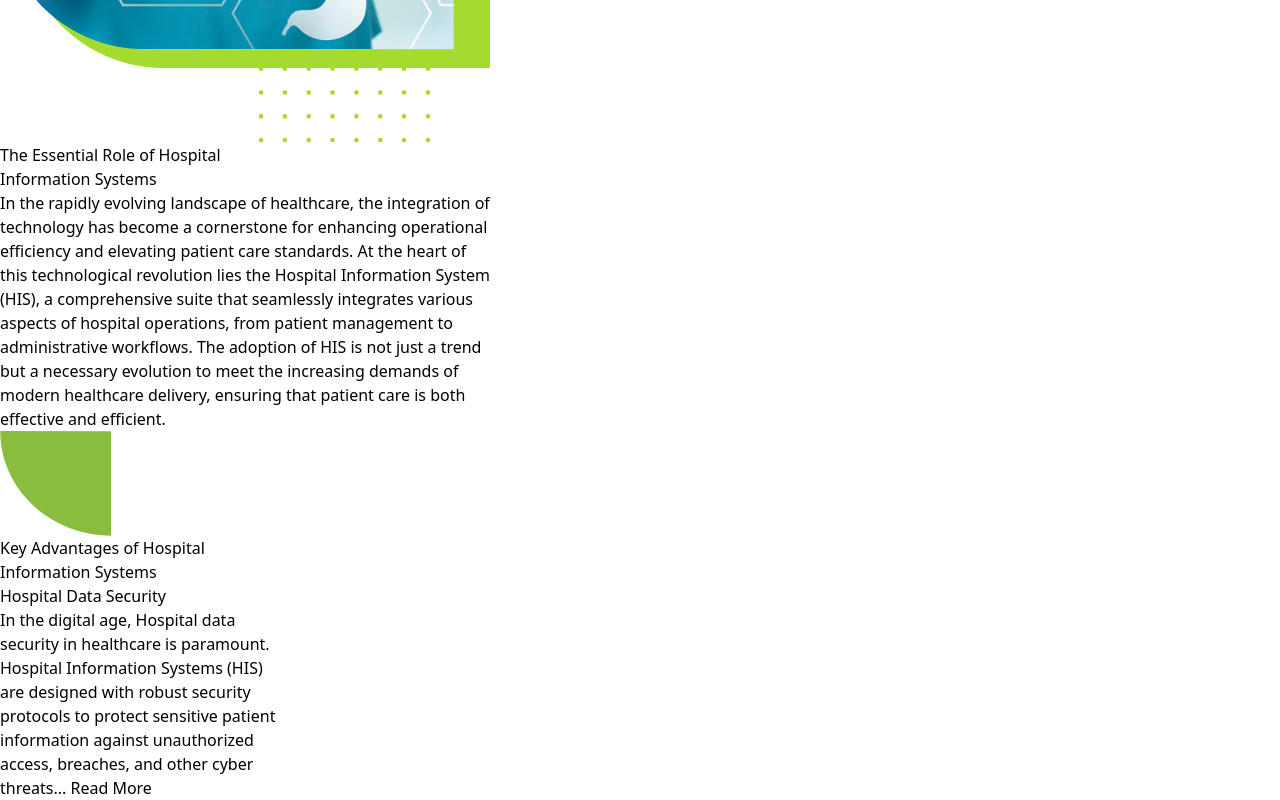
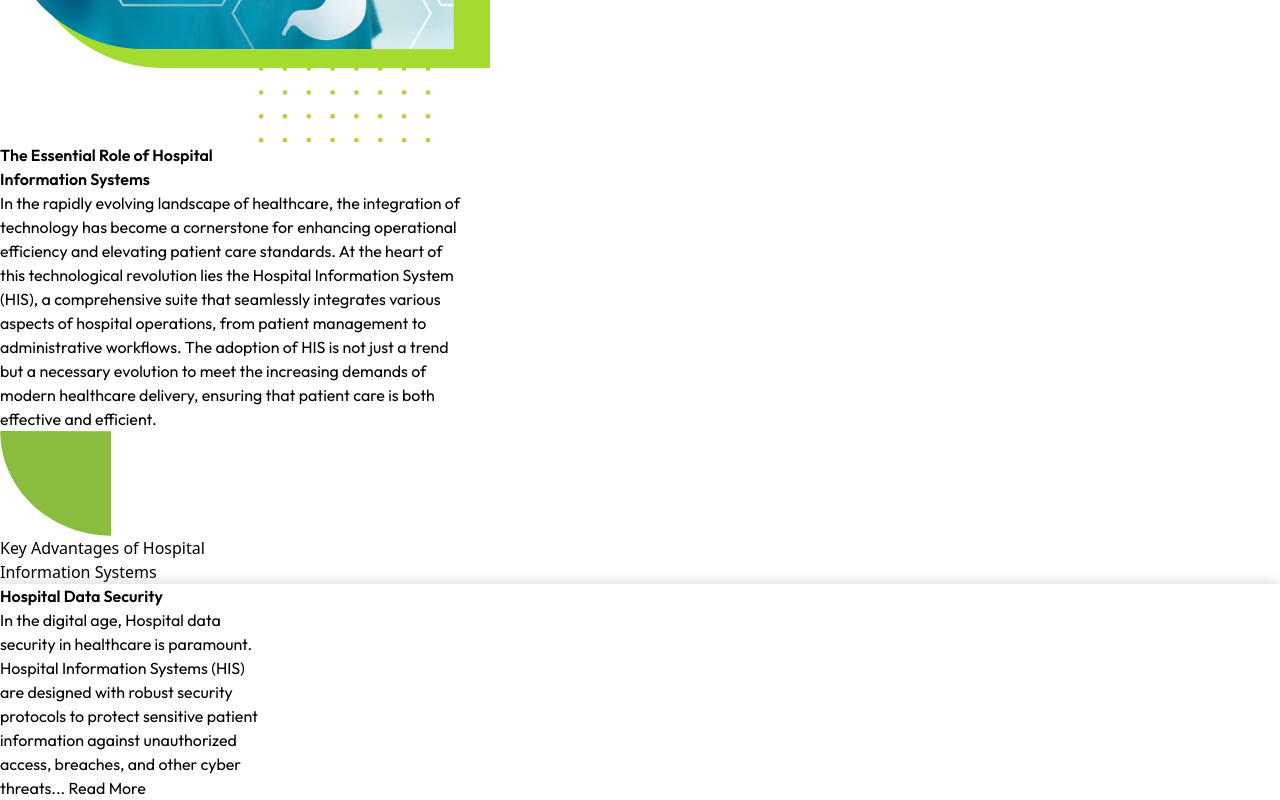
Before and after one commit to abdulhaseebss/i9, a React (Vite) app: page /interoperability in a window 1280 px wide. Shown: the part 838-1638 px from the top of the page. Built offline with nearby package versions, Linux system fonts and the light colour scheme.

Commit message:
section3

```diff
--- a/src/components/section2/Section2.jsx
+++ b/src/components/section2/Section2.jsx
@@ -1,6 +1,6 @@
 
 import vector from "../../assets/vector.png"
-import Group from "../../assets/Group 1321314912.png"
+import Group from "../../assets/Group1321314912.png"
 import Vector2 from "../../assets/vector2.svg"
 
 const Section2 = () => {
@@ -14,8 +14,8 @@ const Section2 = () => {
         <img className="w-[390px] h-[500px]" src={Group} alt=''/>
         </div>
         <div className="img-para text-wrap">
-          <p className="font-bold text-[36px] "><span className="text-[#8ABC3E]">The Essential Role </span> of Hospital <br/> Information Systems</p>
-          <p className="text-[18px] mt-14">In the rapidly evolving landscape of healthcare, the integration of <br/> technology has become a cornerstone for enhancing operational <br/> efficiency and elevating patient care standards. At the heart of <br/> this technological revolution lies the Hospital Information System <br/> (HIS), a comprehensive suite that seamlessly integrates various <br/> aspects of hospital operations, from patient management to <br/> administrative workflows. The adoption of HIS is not just a trend <br/> but a necessary evolution to meet the increasing demands of <br/> modern healthcare delivery, ensuring that patient care is both <br/> effective and efficient.
+          <p className="font-bold text-[36px] outfit"><span className="text-[#8ABC3E]">The Essential Role </span> of Hospital <br/> Information Systems</p>
+          <p className="text-[18px] mt-14 outfit-card">In the rapidly evolving landscape of healthcare, the integration of <br/> technology has become a cornerstone for enhancing operational <br/> efficiency and elevating patient care standards. At the heart of <br/> this technological revolution lies the Hospital Information System <br/> (HIS), a comprehensive suite that seamlessly integrates various <br/> aspects of hospital operations, from patient management to <br/> administrative workflows. The adoption of HIS is not just a trend <br/> but a necessary evolution to meet the increasing demands of <br/> modern healthcare delivery, ensuring that patient care is both <br/> effective and efficient.
         </p>
         </div>
     </div>
--- a/src/components/section3/Section3.jsx
+++ b/src/components/section3/Section3.jsx
@@ -6,9 +6,9 @@ const Section3 = () => {
         <p className="text-center font-bold text-[46px]"> <span className="text-[#8ABC3E]">Key Advantages </span>of Hospital <br/> Information Systems</p>
 
     </div>
-     <div className="card bg-slate-300 w-[300px] h-[2px] rounded-2xl ">
-     <p className="font-bold text-xl ml-5">Hospital Data Security</p>
-     <p className="mt-5 ml-5">In the digital age, Hospital data <br/> security in healthcare is paramount. <br/> Hospital Information Systems (HIS) <br/> are designed with robust security <br/> protocols to protect sensitive patient <br/> information against unauthorized <br/> access, breaches, and other cyber <br/> threats<span className="text-[#ff3434]">... Read More</span></p>
+     <div className="card bg-white w-[300px] p-2 py-5 rounded-xl">
+     <p className="font-bold text-xl ml-5 outfit">Hospital Data Security</p>
+     <p className="mt-5 ml-5 outfit-card">In the digital age, Hospital data <br/> security in healthcare is paramount. <br/> Hospital Information Systems (HIS) <br/> are designed with robust security <br/> protocols to protect sensitive patient <br/> information against unauthorized <br/> access, breaches, and other cyber <br/> threats<span className="text-[#ff3434]">... Read More</span></p>
      </div>
      </div>
   )
--- a/src/index.css
+++ b/src/index.css
@@ -9,3 +9,11 @@
     font-weight: 600;
     font-style: normal;
 }
+.outfit-card{
+    font-family: "Outfit", sans-serif;
+    font-optical-sizing: auto;
+    font-weight: 400;
+    font-style: normal;}
+.card{
+    box-shadow: 1px 1px 15px rgba(0, 0, 0, 0.197);
+}
--- a/src/screens/Interoperability.jsx
+++ b/src/screens/Interoperability.jsx
@@ -3,6 +3,60 @@ import Section3 from "../components/section3/Section3"
 
 
 const Interoperability = () => {
+
+const obj = [
+
+  {
+    heading:"Hospital Data Security",
+    headPara: "In the digital age, Hospital data security in healthcare is paramount. Hospital Information Systems (HIS) are designed with robust security protocols to protect sensitive patient information against unauthorized access, breaches, and other cyber threats... Read More"
+  },
+  {
+    heading: "Cost Reduction and Better Revenue Management in Hospital",
+    headPara: "One of the most significant advantages of implementing a Hospital Information System is the notable cost reduction it brings about. By automating routine tasks, reducing paperwork,... Read More"
+  },
+  {
+    heading: "Enhanced Patient Experience",
+    headPara: "HIS plays a crucial role in providing a better patient experience. From streamlined appointment scheduling to reduced waiting times and more personalized care, HIS makes the patient journey smoother and more satisfactory.The ability to access.. Read More"
+  },
+  {
+    heading: "Pharmacy and Inventory Management",
+    headPara: "HIS plays a crucial role in providing a better patient experience. From streamlined appointment scheduling to reduced waiting times and more personalized care, HIS makes the patient journey smoother and more satisfactory.The ability to access.. Read More"
+  },
+  {
+    heading: "Improved Diagnostics and Treatment in Hospital",
+    headPara: "HIS significantly contributes to better diagnosis and treatment outcomes in hospitals and clinics. By providing healthcare professionals with comprehensive and up-to-date patient...... Read More"
+  },
+  {
+    heading: "Efficiency and Easy Data Retrieval in hospital software",
+    headPara: "The efficiency of hospital operations is greatly enhanced by HIS, which automates and streamlines processes, reducing the time and effort required for various tasks. Easy patient data retrieval by... Read More"
+  },
+  {
+    heading: "Error Reduction and Advanced Analytics in Hospitals",
+    headPara: "By automating data entry and processing, HIS significantly reduces the risk of human error, leading to safer and more reliable patient care. Additionally, HIS offers advanced analytics for hospital capabilities... Read More"
+  },
+  {
+    heading: "Enhanced Patient Care and Interdepartmental ",
+    headPara: "HIS enhances patient care by ensuring that all relevant patient information is readily accessible to the care team, facilitating coordinated and comprehensive care. It also improves communication between hospital departments...Read More"
+  },
+  {
+    heading: "Comprehensive Billing and EMR Features in hospital ",
+    headPara: "The billing process is streamlined with HIS, which automates and accurately captures all chargeable services, reducing billing errors and improving within HIS ensures that patient records are maintained in a digital format, making them revenue collection. The integration of... Read More"
+  },
+  {
+    heading: "Faster Turnaround and Improved Services ",
+    headPara: "HIS contributes to a faster turnaround in patient care processes, from admission to discharge, enhancing the overall efficiency of hospital services. This efficiency leads to improved services... Read More"
+  },
+  {
+    heading: "Centralized Control and Access",
+    headPara: "HIS provides centralized control over all aspects of hospital operations, offering a unified view and management platform for administrators. This centralization ensures consistent policies... Read More"
+  },
+  {
+    heading: "Enhanced Patient Care and Interdepartmental s",
+    headPara: "Effective pharmacy management and inventory management are critical components of hospital operations. HIS integrates these aspects, ensuring that medication and supplies are managed efficiently... Read More"
+  },
+]
+
+
   return (
 <>
 <Section2/>
```
Also changed, not shown: src/assets/Group1321314912.png (renamed from src/assets/Group 1321314912.png).
